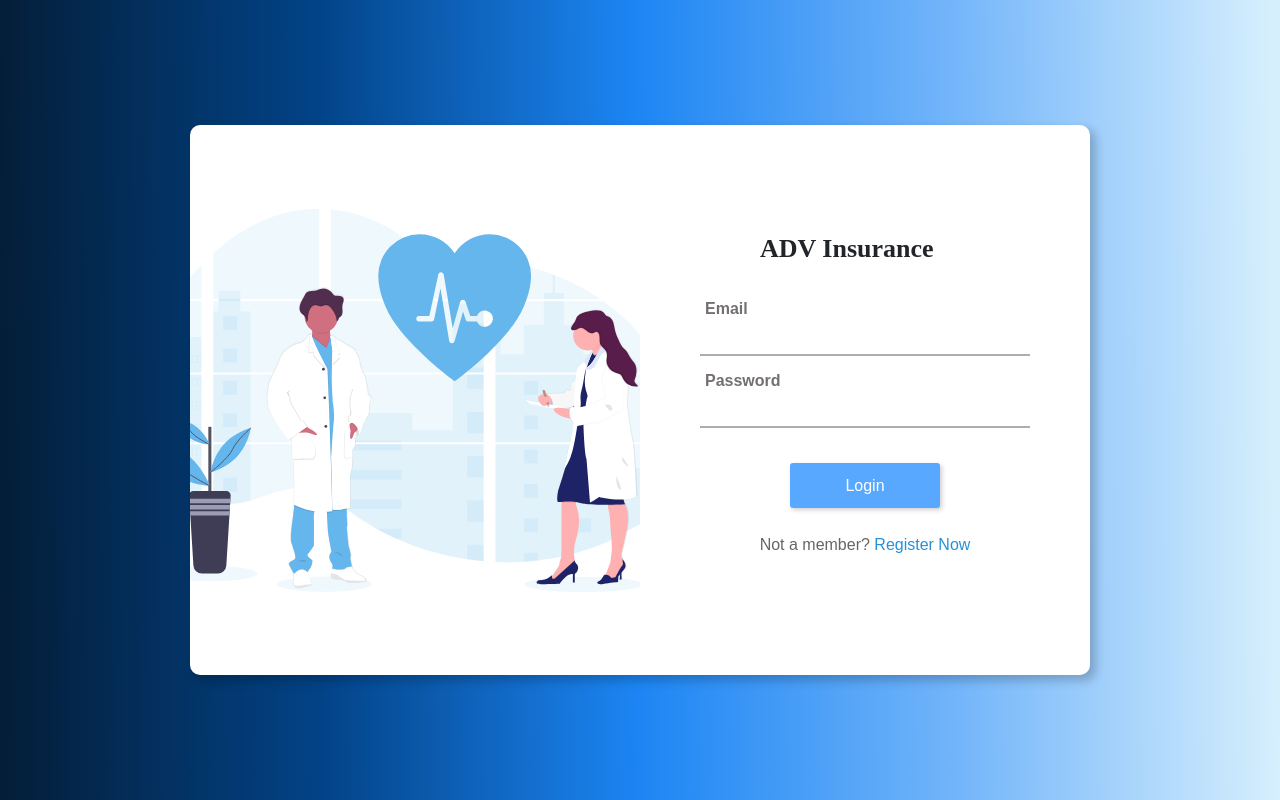
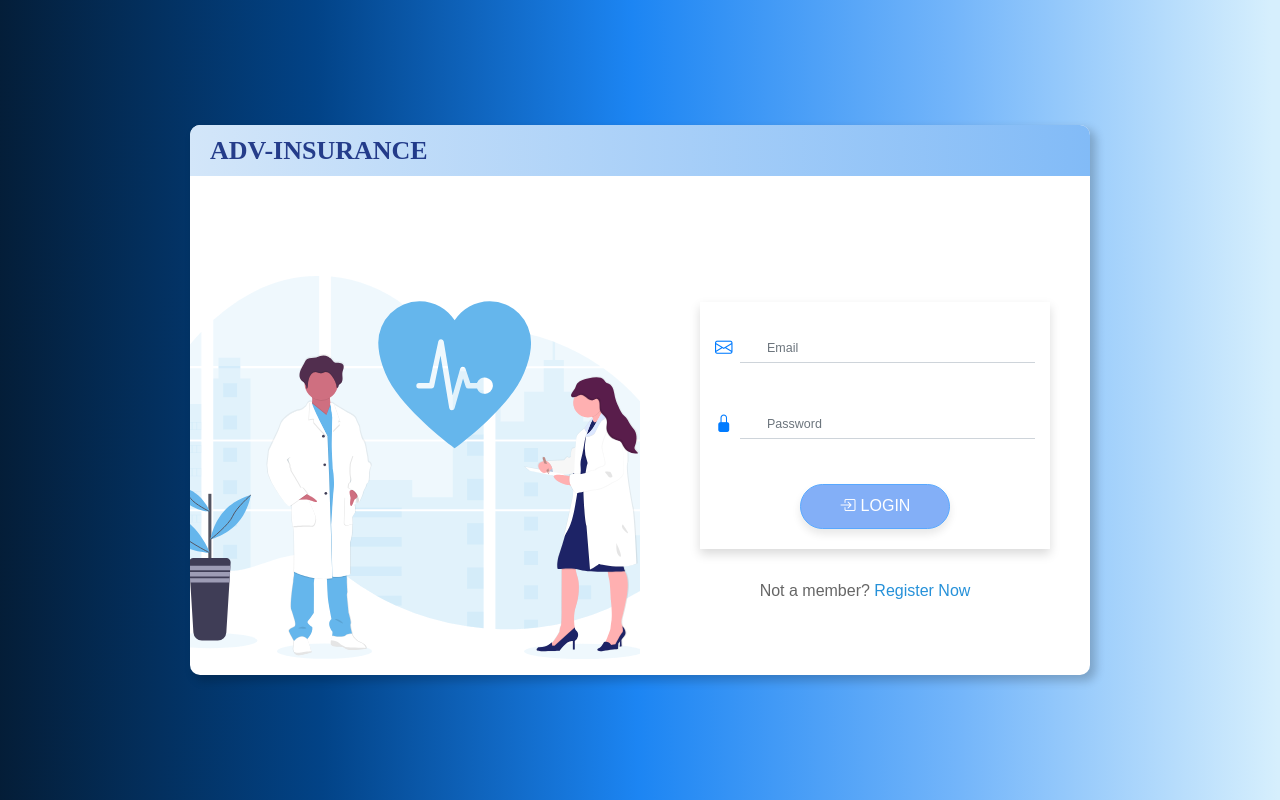
Before and after one commit to aswathy235789/Advalent_webApp, an Angular app in the folder Front_end/: page / in a window 1280 px wide. Built offline with nearby package versions, Linux system fonts and the light colour scheme.

Commit message:
chnages in the login

```diff
--- a/Front_end/angular.json
+++ b/Front_end/angular.json
@@ -27,7 +27,11 @@
             "styles": [
 
               "node_modules/bootstrap/dist/css/bootstrap.min.css",
-              "src/styles.css"
+              "src/styles.css",
+              "node_modules/mdbootstrap/css/mdb.min.css",
+               "node_modules/mdbootstrap/css/style.css",
+               "node_modules/@fortawesome/fontawesome-free/css/all.min.css"
+
             ],
             "scripts": ["node_modules/bootstrap/dist/js/bootstrap.min.js"]
           },
--- a/Front_end/package.json
+++ b/Front_end/package.json
@@ -18,7 +18,9 @@
     "@angular/platform-browser": "^15.2.0",
     "@angular/platform-browser-dynamic": "^15.2.0",
     "@angular/router": "^15.2.0",
+    "@fortawesome/fontawesome-free": "^6.4.0",
     "bootstrap": "^5.2.3",
+    "mdbootstrap": "^4.20.0",
     "rxjs": "~7.8.0",
     "tslib": "^2.3.0",
     "zone.js": "~0.12.0"
--- a/Front_end/src/app/app.module.ts
+++ b/Front_end/src/app/app.module.ts
@@ -1,6 +1,8 @@
 import { NgModule } from '@angular/core';
 import { FormBuilder, ReactiveFormsModule } from '@angular/forms';
 import { BrowserModule } from '@angular/platform-browser';
+
+
 
 import { AppRoutingModule } from './app-routing.module';
 import { AppComponent } from './app.component';
@@ -31,7 +33,8 @@ import { AlertBoxComponent } from './alert-box/alert-box.component';
     BrowserModule,
     AppRoutingModule,
     HttpClientModule,
-    ReactiveFormsModule,
+    ReactiveFormsModule
+
 
   ],
   providers: [],
--- a/Front_end/src/app/login/login.component.css
+++ b/Front_end/src/app/login/login.component.css
@@ -71,12 +71,22 @@ form .txt_field{
   }
   h2{
       font-size: 26px;
-      padding: 20px 60px;
+      padding: 10px 20px;
+      color: rgba(2, 26, 115, 0.833);
+      margin-top: 0%;
+      margin-bottom: auto;
+      border-top-left-radius: 10px;
+      border-top-right-radius: 10px;
+      /* background-color: #f0f9ff; */
+      background: linear-gradient(89.5deg, rgb(211, 230, 249) -0.1%, rgb(130, 187, 247));
+      text-align: left;
+
       font-weight: bold;
       font-family: 'Times New Roman', Times, serif
+
   }
 
- @import url('https://fonts.googleapis.com/css2?family=Nunito:wght@400;600;800&display=swap');
+ /* @import url('https://fonts.googleapis.com/css2?family=Nunito:wght@400;600;800&display=swap'); */
 
 *{
     font-family: 'Poppins', sans-serif;
@@ -106,7 +116,7 @@ form .txt_field{
     background-size: 120%;
     background-repeat: no-repeat;
     position: relative;
-    border-radius: 10px 0 0 10px;
+    border-radius: 5px 0 0 5px;
 }
 
 
--- a/Front_end/src/app/login/login.component.html
+++ b/Front_end/src/app/login/login.component.html
@@ -5,7 +5,10 @@
 	<meta charset="UTF-8">
 	<meta http-equiv="X-UA-Compatible" content="IE=edge">
 	<meta name="viewport" content="width=device-width, initial-scale=1.0">
+	<link rel="stylesheet" href="https://fonts.googleapis.com/css2?family=Roboto:wght@400&display=swap">
 	<link rel="stylesheet" href="login.component.css">
+
+
 	<link rel="stylesheet" href="https://cdn.jsdelivr.net/npm/bootstrap@5.2.3/dist/css/bootstrap.min.css">
 	<link rel="stylesheet" href="https://cdn.jsdelivr.net/npm/bootstrap-icons@1.3.0/font/bootstrap-icons.css" />
 	<link rel="stylesheet" href="https://stackpath.bootstrapcdn.com/bootstrap/4.3.1/css/bootstrap.min.css"
@@ -16,22 +19,38 @@
 	<!-- <div *ngIf="errorMessage" class="alert alert-danger"><span [innerHTML]="errorMessage"></span></div> -->
 	<form [formGroup]="loginForm" (ngSubmit)="onSubmit()">
 		<div class="wrapper">
+
 			<div class="container main">
+
 				<div class="row">
+					<h2>ADV-INSURANCE</h2>
 					<div class="col-md-6 side-image">
-					</div>
+
+						</div>
+
 					<div class="col-md-6 right">
+
 						<div class="input-box">
 
-							<div *ngIf="errorMessage" class="alert alert-danger"><span
-									[innerHTML]="errorMessage"></span></div>
+
+							<div class="container py-4 shadow" style="width:350px;">
+
+
 
 							<form [formGroup]="loginForm" (ngSubmit)="onSubmit()"></form>
-							<h2>ADV Insurance</h2>
-								<div class="txt_field">
+							<!-- <h2>ADV Insurance</h2> -->
+								<!-- <div class="txt_field">
 									<input type="text" formControlName="email">
 									<label>Email</label>
-								</div>
+								</div> -->
+								<div class="md-form input-with-pre-icon">
+									<i class="bi bi-envelope text-primary prefix"></i>
+									<input type="text" id="prefixInside2" class="form-control form-control-lg" placeholder="Email" formControlName="email">
+								  </div>
+
+
+
+
 								<div *ngIf="loginForm.controls['email'].invalid && loginForm.controls['email'].touched">
 									<div *ngIf="loginForm.controls['email'].errors?.['required']"
 										class="alert alert-danger">Email is required.</div>
@@ -45,10 +64,18 @@
 
 
 
-								<div class="txt_field">
+								<!-- <div class="txt_field">
 									<input type="password" formControlName="password" maxlength="20">
 									<label>Password</label>
-								</div>
+								</div> --><br>
+								<div class="md-form input-with-pre-icon">
+									<i class="bi bi-lock-fill text-primary prefix"></i>
+
+
+									<input type="password" id="password" class="form-control form-control-lg form-control-rounded" placeholder="Password" formControlName="password">
+								  </div>
+
+
 								<div
 									*ngIf="loginForm.controls['password'].invalid && loginForm.controls['password'].touched">
 									<div *ngIf="loginForm.controls['password'].errors?.['required']"
@@ -58,12 +85,25 @@
 									<div *ngIf="loginForm.controls['password'].errors?.['invalid-password']"
 										class="error" class="alert alert-danger">Password is invalid.</div>
 								</div>
-								<button class="btn btn-primary" type="submit"
-									[disabled]="loginForm.invalid">Login</button>
+
+								<div *ngIf="errorMessage" class="alert alert-danger"><span
+									[innerHTML]="errorMessage"></span></div>
+                                  <br>
+								<!-- <button class="btn btn-primary" type="submit"
+									[disabled]="loginForm.invalid">Login</button> -->
+
+									<button class="btn btn-primary  rounded-pill shadow" type="submit"
+										[disabled]="loginForm.invalid">
+								<i class="bi bi-box-arrow-in-right me-2"></i>Login
+								</button>
+
+								<div *ngIf="showAlert" class="alert alert-success">Logging in...</div>
+							</div>
+
 								<div class="signup_link">
 									Not a member? <a routerLink="/register">Register Now</a>
 								</div>
-								<div *ngIf="showAlert" class="alert alert-success">Logging in...</div>
+
 					</div>
 				</div>
 			</div>
@@ -71,28 +111,6 @@
 		</div>
 	</form>
 
-	<script>
-		const togglePassword = document
-			.querySelector('#togglePassword');
-
-		const password = document.querySelector('#password');
-
-		togglePassword.addEventListener('click', () => {
-
-			// Toggle the type attribute using
-			// getAttribure() method
-			const type = password
-				.getAttribute('type') === 'password' ?
-				'text' : 'password';
-
-			password.setAttribute('type', type);
-
-			// Toggle the eye and bi-eye icon
-			this.classList.toggle('bi-eye');
-		});
-
-
-
-	</script>
+	<!--  -->
 </body>
 </html>
--- a/Front_end/src/app/register/register.component.html
+++ b/Front_end/src/app/register/register.component.html
@@ -275,7 +275,11 @@
   <div *ngIf="registrationForm.get('confirmPassword')?.errors?.['required']"  class="alert alert-danger">please confirm your password</div>
 </div>
 </div>
+
+
+
 <div class="col-md-5 mb-5 pb-2 mx-auto">
+
 
 <button type="submit" class="btn btn-primary  btn-block"   (click)="onSubmit()">REGISTER</button>
 
```
Also changed, not shown: 1 other file (tests, documents, lock files or other folders).
